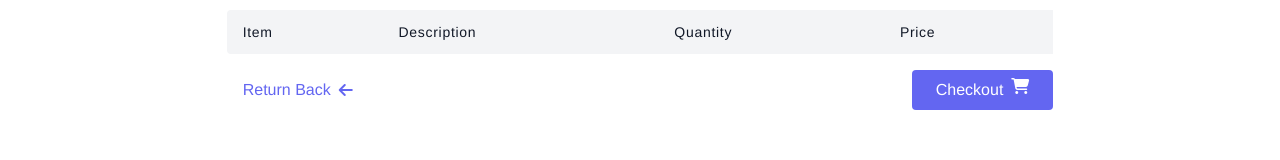
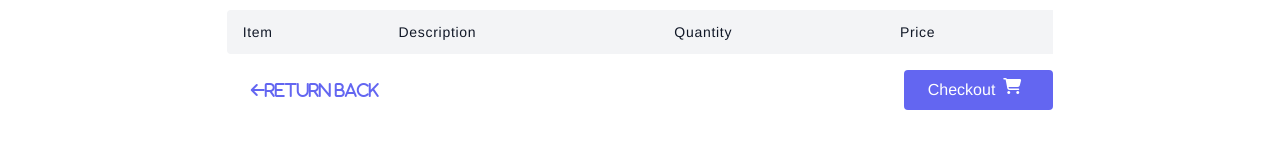
Before and after one commit to ericfib/HackEPS2021-Frontend, a Vue app in the folder collab-shopping/: page /items in a window 1280 px wide. Shown: the part 294-454 px from the top of the page. Built offline with nearby package versions, Linux system fonts and the light colour scheme.

Commit message:
Changed readme

```diff
--- a/collab-shopping/index.html
+++ b/collab-shopping/index.html
@@ -24,7 +24,7 @@
         <p class="text-sm text-gray-500 sm:ml-4 sm:pl-4 sm:border-l-2 sm:border-gray-200 sm:py-2 sm:mt-0 mt-4">© 2021 CartFresh —
           <a href="https://lleidahack.dev/hackeps-2021/" class="text-gray-600 ml-1" rel="noopener noreferrer" target="_blank">@teamjej</a>
         </p>
-        <span class="inline-flex sm:ml-auto sm:mt-0 mt-4 justify-center sm:justify-start" width="30em">
+        <span class="inline-flex sm:ml-auto sm:mt-0 mt-4 justify-center sm:justify-start">
           <a href="https://github.com/ericfib/HackEPS2021-Frontend/" class="text-gray-500 githubclass">
             <img src="./src/assets/github-brands.svg" alt="">
           </a>
@@ -35,6 +35,7 @@
           <style>
             .githubclass{
               width: 30px;
+              max-width: 50px;
             }
           </style>
         </span>
--- a/collab-shopping/src/components/listitems.vue
+++ b/collab-shopping/src/components/listitems.vue
@@ -48,7 +48,7 @@
       </table>
     </div>
     <div class="flex pl-4 mt-4 lg:w-2/3 w-full mx-auto">
-      <a class="text-indigo-500 inline-flex items-center md:mb-2 lg:mb-0" v-bind:href="'/'">Return Back<i class="fas fa-arrow-left"></i>
+      <a class="text-indigo-500 inline-flex items-center md:mb-2 lg:mb-0" v-bind:href="'/'"><i class="fas fa-arrow-left">Return Back</i>
       </a>
       <button class="flex ml-auto text-white bg-indigo-500 border-0 py-2 px-6 focus:outline-none hover:bg-indigo-600 rounded">Checkout<i class="fas fa-shopping-cart"></i></button>
     </div>
@@ -161,5 +161,6 @@ body {
 }
 i {
   margin-left: 8px;
+  margin-right: 8px;
 }
 </style>
```
Also changed, not shown: 2 other files (tests, documents, lock files or other folders).
